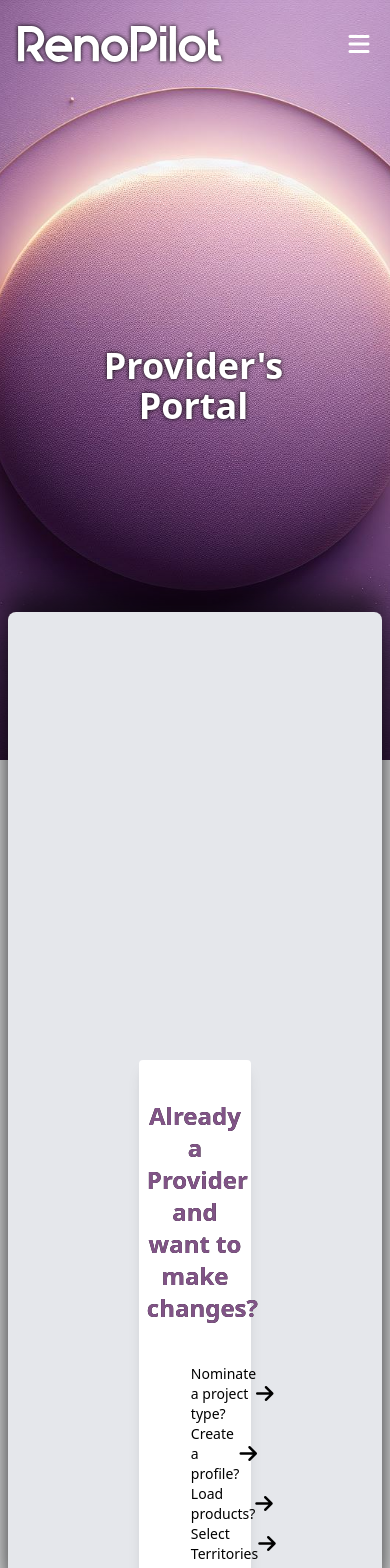
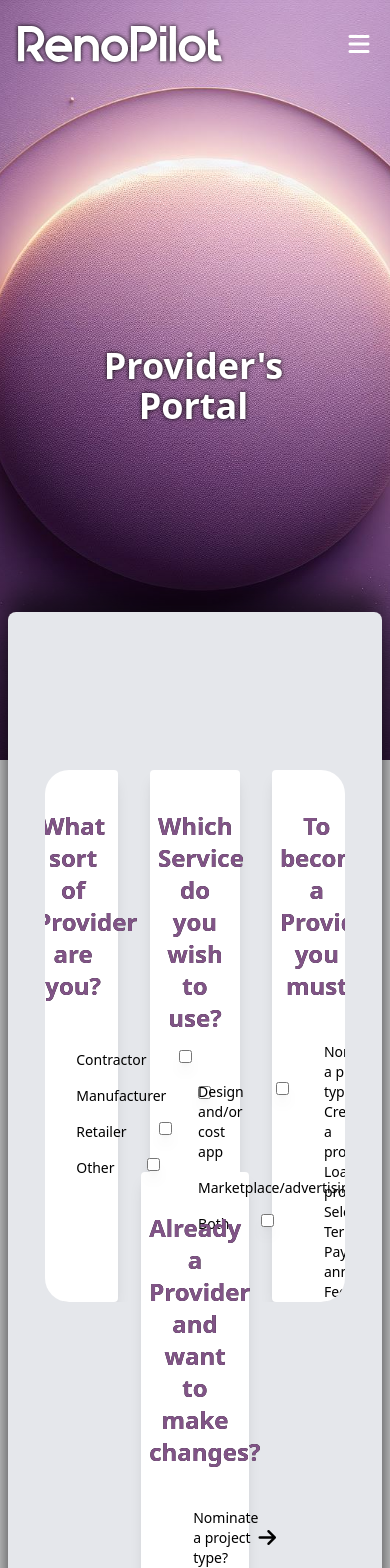
Before and after one commit to Syed-Haider-Shah/Personal-Website-Project, a React (Vite) app in the folder Client/: page /proportal in a window 390 px wide. Shown: the top 1568 px of the page. Built offline with nearby package versions, Linux system fonts and the light colour scheme; no server answers.

Commit message:
animation added to Proportal

```diff
--- a/Client/src/components/ProPortal.jsx
+++ b/Client/src/components/ProPortal.jsx
@@ -8,16 +8,19 @@ const Background = () => {
   const [scrollY, setScrollY] = useState(0);
   const [scrolled, setScrolled] = useState(false);
   const [scrolled2, setScrolled2] = useState(false);
+  const [scrolled3, setScrolled3] = useState(false);
 
   useEffect(() => {
     const handleScroll1 = () => {
       const scrollTop = window.scrollY;
       const scrollBreakpoint = 100;
       const scrollBreakpoint2 = 500;
+      const scrollBreakpoint3 = 800;
       /*
         scrollTop is how far down from the top the screen has scrolled.
         Alter scrollBreakpoint to adjust how far down the screen you want the event to trigger.
       */
+      console.log(scrollTop);
       if (scrollTop > scrollBreakpoint) {
         setScrolled(true);
       } else {
@@ -27,6 +30,11 @@ const Background = () => {
         setScrolled2(true);
       } else {
         setScrolled2(false);
+      }
+      if (scrollTop > scrollBreakpoint3) {
+        setScrolled3(true);
+      } else {
+        setScrolled3(false);
       }
     };
     window.addEventListener("scroll", handleScroll1);
@@ -117,9 +125,10 @@ const Background = () => {
                 </h1>
               </div>
             </div>
+            <div className="w-[100%] flex justify-center  items-center h-48 md:h-96">
               <div
                 className={`${
-                scrolled2 ? "h-48 md:h-96" : "h-0"
+                  scrolled2 ? "h-48 md:h-96" : "md:h-0"
                 }  gap-8 overflow-hidden w-[80%] mt-20 rounded-3xl flex justify-center transition-all duration-700`}
               >
                 <Card1
@@ -137,7 +146,12 @@ const Background = () => {
                   checklist={Options1}
                 />
               </div>
-            <div className="bg-transparent flex h-96 w-[200rem] mt-20 flex-wrap justify-center">
+            </div>
+            <div
+              className={`${
+                scrolled3 ? "md:translate-x-0" : "md:-translate-x-[80rem]"
+              } transition-all duration-700 mx-2 bg-transparent flex h-96 w-[200rem] mt-20 flex-wrap justify-center`}
+            >
               <Card2
                 heading="Already a Provider and want to make changes?"
                 checklist={Options1}
```
Lines whose indentation alone changed are shown as unchanged.
